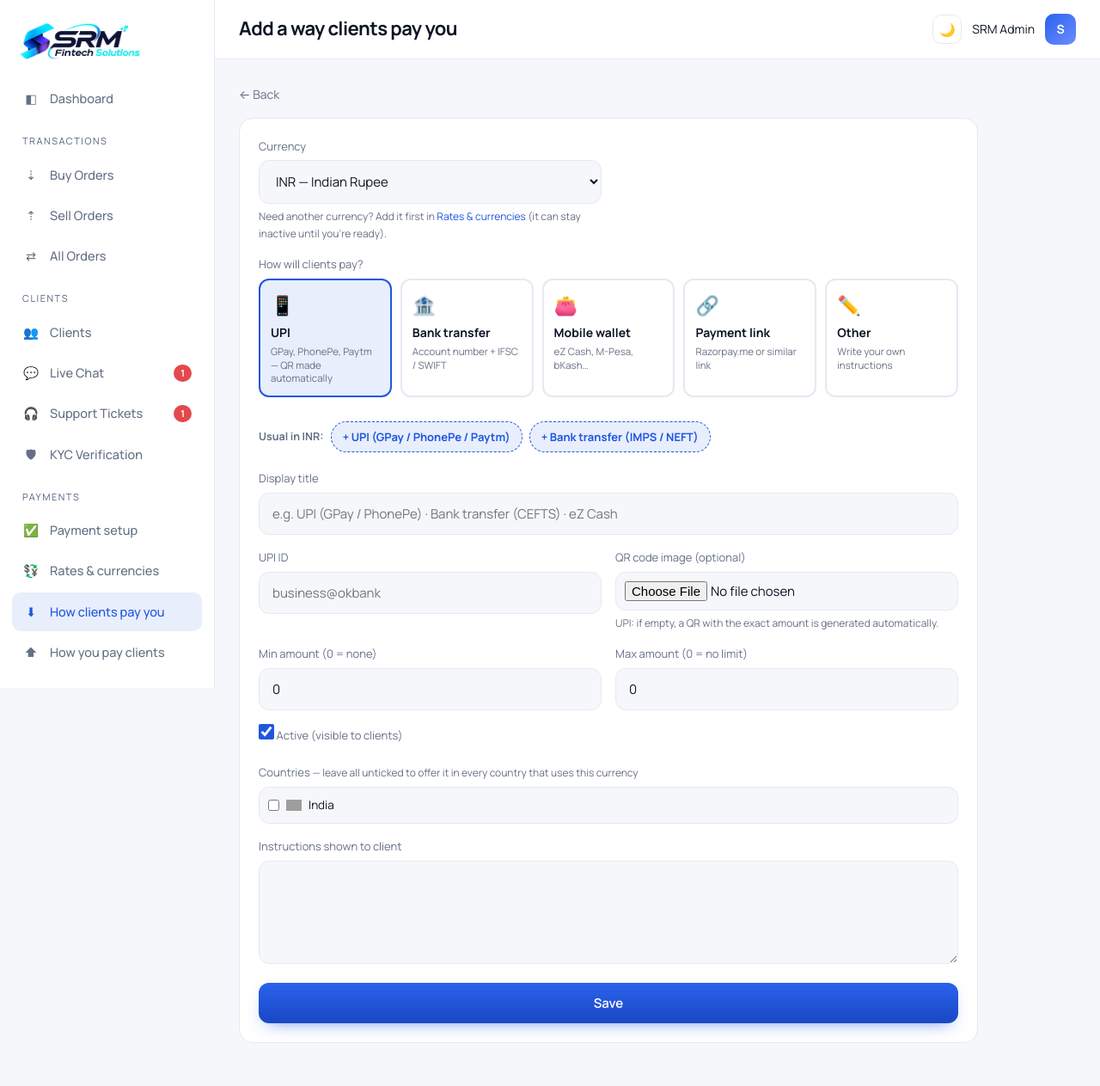
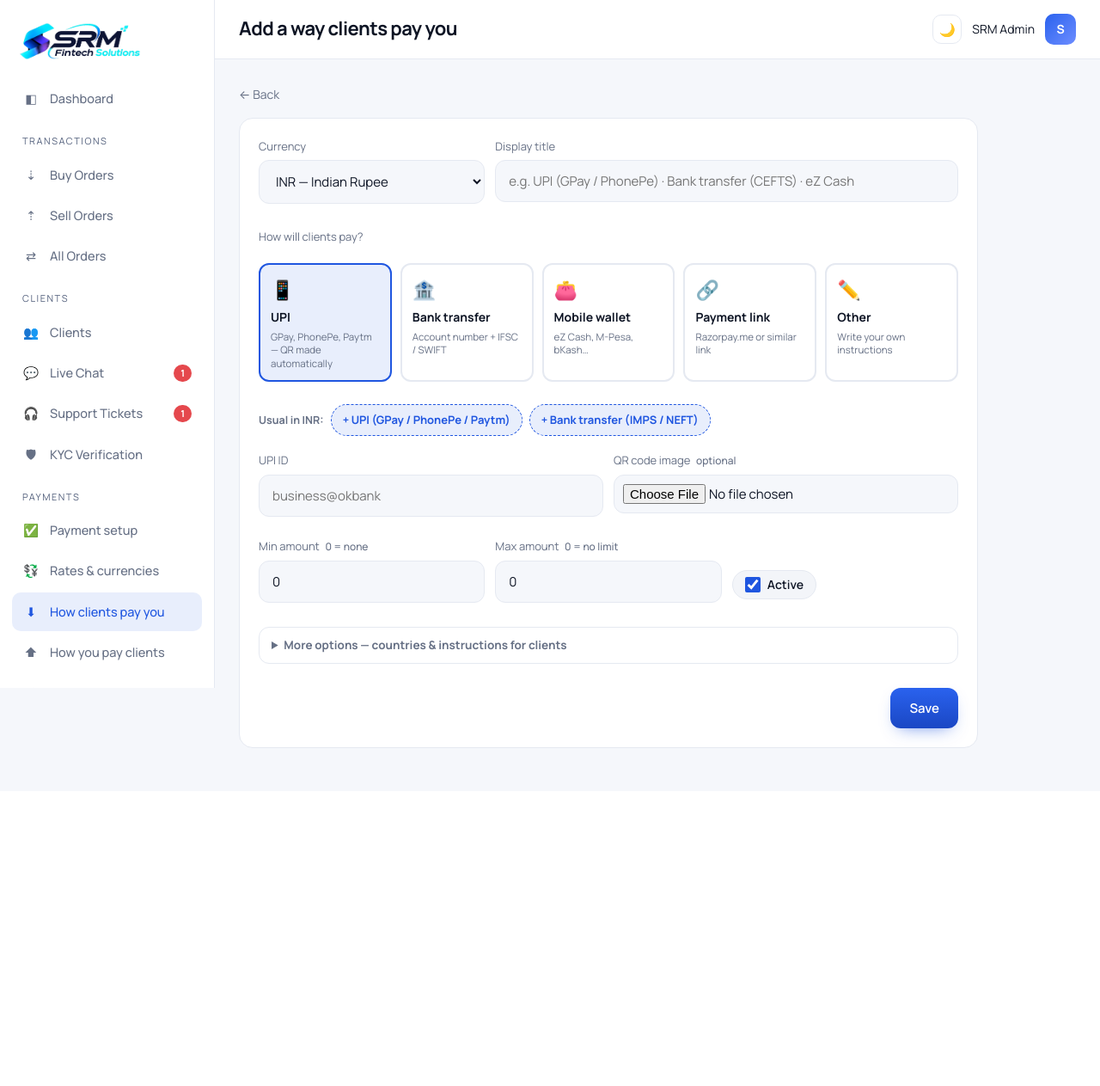
Before and after one commit to Growmore8/P2P, a Laravel app: page /admin/methods/create in a window 1280 px wide. Shown: the whole page at 86% size. After the commit the page ends 870 px from the top, so only its background shows below. Run offline with Laravel 12, Linux system fonts and the light colour scheme; a user stored in the database is signed in; data comes from the database, SQL or seed files in the repository; tables that the repository leaves empty hold one stand-in row (values such as "Sample post"); grey boxes are pictures that could not be loaded.

Commit message:
Compact pop-ups that fit without scrolling; only TRC20/BEP20/ERC20 wallets
- All add pop-ups tightened (side-by-side fields, small type pills, extra options folded away)
- Add-wallet pop-up: TRC20 / BEP20 / ERC20 only, single-line address
- "Switch on now" renamed "Open for clients now" with an explanation

Co-Authored-By: Claude Opus 5.5 <noreply@anthropic.com>

```diff
--- a/config/networks.php
+++ b/config/networks.php
@@ -5,10 +5,4 @@ return [
     'TRC20' => ['name' => 'Tron (TRC20)', 'fee' => 1.00, 'regex' => '^T[1-9A-HJ-NP-Za-km-z]{33}$', 'hint' => 'starts with T'],
     'BEP20' => ['name' => 'BNB Chain (BEP20)', 'fee' => 0.50, 'regex' => '^0x[a-fA-F0-9]{40}$', 'hint' => 'starts with 0x'],
     'ERC20' => ['name' => 'Ethereum (ERC20)', 'fee' => 5.00, 'regex' => '^0x[a-fA-F0-9]{40}$', 'hint' => 'starts with 0x'],
-    'POLYGON' => ['name' => 'Polygon', 'fee' => 0.50, 'regex' => '^0x[a-fA-F0-9]{40}$', 'hint' => 'starts with 0x'],
-    'SOL' => ['name' => 'Solana (SPL)', 'fee' => 0.50, 'regex' => '^[1-9A-HJ-NP-Za-km-z]{32,44}$', 'hint' => 'letters and numbers, 32–44 characters'],
-    'ARBITRUM' => ['name' => 'Arbitrum One', 'fee' => 0.50, 'regex' => '^0x[a-fA-F0-9]{40}$', 'hint' => 'starts with 0x'],
-    'OPTIMISM' => ['name' => 'Optimism', 'fee' => 0.50, 'regex' => '^0x[a-fA-F0-9]{40}$', 'hint' => 'starts with 0x'],
-    'AVAXC' => ['name' => 'Avalanche C-Chain', 'fee' => 0.50, 'regex' => '^0x[a-fA-F0-9]{40}$', 'hint' => 'starts with 0x'],
-    'TON' => ['name' => 'TON', 'fee' => 0.50, 'regex' => '^(EQ|UQ)[A-Za-z0-9_\-]{46}$', 'hint' => 'starts with EQ or UQ'],
 ];
--- a/database/seeders/DatabaseSeeder.php
+++ b/database/seeders/DatabaseSeeder.php
@@ -27,7 +27,6 @@ class DatabaseSeeder extends Seeder
             ['code' => 'TRC20', 'name' => 'Tron (TRC20)', 'fee' => 1.00, 'address_regex' => '^T[1-9A-HJ-NP-Za-km-z]{33}$', 'sort' => 1],
             ['code' => 'BEP20', 'name' => 'BNB Chain (BEP20)', 'fee' => 0.50, 'address_regex' => '^0x[a-fA-F0-9]{40}$', 'sort' => 2],
             ['code' => 'ERC20', 'name' => 'Ethereum (ERC20)', 'fee' => 5.00, 'address_regex' => '^0x[a-fA-F0-9]{40}$', 'sort' => 3],
-            ['code' => 'POLYGON', 'name' => 'Polygon', 'fee' => 0.50, 'address_regex' => '^0x[a-fA-F0-9]{40}$', 'sort' => 4],
         ];
         foreach ($networks as $n) {
             Network::firstOrCreate(['code' => $n['code']], $n);
--- a/public/css/theme.css
+++ b/public/css/theme.css
@@ -936,3 +936,53 @@ body.modal-on{overflow:hidden}
 .content{max-width:none}
 /* Keep right-to-left currency symbols (e.g. د.إ) from reordering the numbers around them */
 .wl-addr b,.cur-stats b,.wl-name{unicode-bidi:isolate}
+/* Compact "Add crypto wallet" pop-up */
+.wl-modal{max-width:420px;gap:10px;padding:20px 22px}
+.wl-modal h3{font-size:15.5px}
+.wl-modal .input{padding:10px 14px;font-size:14px;min-height:0;height:auto;border-radius:10px}
+.wl-modal .addr-check{font-size:12px}
+.wl-modal .check{font-size:14px;color:var(--text)}
+.wl-modal-actions .btn{padding:9px 18px;font-size:14px}
+
+/* ===== Compact pop-up forms: fit on screen without scrolling ===== */
+.mf-grid{display:grid;grid-template-columns:repeat(3,minmax(0,1fr));gap:10px 12px;margin-bottom:10px}
+.mf-grid.two{grid-template-columns:repeat(2,minmax(0,1fr))}
+.mf-grid .span-2{grid-column:span 2}
+.mf-grid [hidden],.mf-grid [style*="display: none"]{display:none!important}
+.mf-label{display:block;margin:4px 0 6px}
+.mf-switch{display:flex;align-items:flex-end;padding-bottom:4px}
+.mf-more{margin:4px 0 0}
+.mf-foot{display:flex;justify-content:flex-end;gap:10px;margin-top:14px}
+.modal-form{max-width:720px}
+.modal-box.modal-form{padding:18px 22px;max-height:96vh}
+.modal-form .mf-head{margin-bottom:8px}
+.modal-form .mf-head h3{font-size:16.5px}
+.modal-form .mf-head + p{font-size:12.5px!important;margin:-4px 0 10px!important}
+.modal-form .form label,.modal-form label{font-size:12.5px;margin-bottom:4px}
+.modal-form .input{padding:8px 12px;font-size:14px;border-radius:10px;min-height:0}
+.modal-form select.input{padding-right:30px}
+.modal-form .input.big{font-size:15px}
+.modal-form textarea.input{min-height:0}
+.modal-form .hint{font-size:11.5px;margin-top:3px}
+.modal-form .form-grid,.modal-form .form-grid-3,.modal-form .cur-grid{gap:10px 12px}
+.modal-form .form-grid-3,.modal-form .form-grid{margin-bottom:10px}
+/* type cards → one row of small pills */
+.modal-form .type-cards{grid-template-columns:repeat(5,minmax(0,1fr));gap:6px}
+.modal-form .type-card{flex-direction:row;align-items:center;gap:6px;padding:8px 10px;border-width:1.5px;border-radius:10px}
+.modal-form .type-card .tc-ico{font-size:16px}
+.modal-form .type-card b{font-size:12.5px;white-space:nowrap}
+.modal-form .type-card small{display:none}
+.modal-form .preset-chips{margin:8px 0 10px}
+.modal-form .preset-chip{padding:5px 11px;font-size:12.5px}
+.modal-form .net-adv{padding:8px 12px}
+.modal-form .net-adv summary{font-size:12.5px}
+.modal-form .cur-actions{margin-top:12px}
+.modal-form .preset-box{margin-top:10px;padding:10px 12px}
+.modal-form .market-line{font-size:12px;margin-top:4px}
+.modal-form .cbox,.modal-form label.cbox{font-size:13px}
+@media (max-width:640px){
+  .mf-grid,.mf-grid.two{grid-template-columns:1fr}
+  .mf-grid .span-2{grid-column:auto}
+  .modal-form .type-cards{grid-template-columns:repeat(3,minmax(0,1fr))}
+}
+@media (max-height:760px){ .modal-box.modal-form{padding:14px 18px} .modal-form .mf-grid{gap:8px 10px;margin-bottom:8px} }
--- a/resources/views/admin/methods/_form.blade.php
+++ b/resources/views/admin/methods/_form.blade.php
@@ -5,50 +5,60 @@
   @csrf
   @if ($method->exists) @method('PUT') @endif
   @if ($modal ?? false)<input type="hidden" name="_modal" value="add">@endif
-  <div class="form-grid">
+  @php
+    $typeCards = ['upi' => ['📱', 'UPI', 'GPay, PhonePe, Paytm — QR made automatically'], 'bank' => ['🏦', 'Bank transfer', 'Account number + IFSC / SWIFT'], 'wallet' => ['👛', 'Mobile wallet', 'eZ Cash, M-Pesa, bKash…'], 'link' => ['🔗', 'Payment link', 'Razorpay.me or similar link'], 'other' => ['✏️', 'Other', 'Write your own instructions']];
+    $curType = old('type', $method->type ?: 'upi');
+    $moreOpen = $errors->hasAny(['countries', 'countries.*', 'instructions']) || old('instructions', $method->instructions) || ! empty(old('countries', $method->countries));
+  @endphp
+  <div class="mf-grid">
     <div><label>Currency</label>
       <select name="currency" class="input" required>
         @foreach (\App\Models\Currency::orderBy('sort')->get() as $c)<option value="{{ $c->code }}" @selected($cur === $c->code)>{{ $c->code }} — {{ $c->name }}{{ $c->is_active ? '' : ' (inactive)' }}</option>@endforeach
       </select>
-      <span class="hint">Need another currency? Add it first in <a class="green" href="{{ route('admin.currencies.index') }}#add">Rates &amp; currencies</a> (it can stay inactive until you're ready).</span>
     </div>
-    <div class="full"><label>How will clients pay?</label>
-      @php
-        $typeCards = ['upi' => ['📱', 'UPI', 'GPay, PhonePe, Paytm — QR made automatically'], 'bank' => ['🏦', 'Bank transfer', 'Account number + IFSC / SWIFT'], 'wallet' => ['👛', 'Mobile wallet', 'eZ Cash, M-Pesa, bKash…'], 'link' => ['🔗', 'Payment link', 'Razorpay.me or similar link'], 'other' => ['✏️', 'Other', 'Write your own instructions']];
-        $curType = old('type', $method->type ?: 'upi');
-      @endphp
+    <div class="span-2"><label>Display title</label><input class="input" name="title" value="{{ old('title', $method->title) }}" placeholder="e.g. UPI (GPay / PhonePe) · Bank transfer (CEFTS) · eZ Cash" required></div>
+  </div>
+
+  <label class="mf-label">How will clients pay?</label>
   <select name="type" class="input" data-type-toggle data-type-select style="display:none">
     @foreach (\App\Models\DepositMethod::TYPES as $k => $l)<option value="{{ $k }}" @selected($curType === $k)>{{ $l }}</option>@endforeach
   </select>
   <div class="type-cards">
     @foreach ($typeCards as $k => [$ico, $l, $d])
-          <button type="button" class="type-card {{ $curType === $k ? 'on' : '' }}" data-pick-type="{{ $k }}"><span class="tc-ico">{{ $ico }}</span><b>{{ $l }}</b><small>{{ $d }}</small></button>
+      <button type="button" class="type-card {{ $curType === $k ? 'on' : '' }}" data-pick-type="{{ $k }}" title="{{ $d }}"><span class="tc-ico">{{ $ico }}</span><b>{{ $l }}</b><small>{{ $d }}</small></button>
     @endforeach
   </div>
+  @unless ($method->exists)@include('admin.partials.method-presets', ['list' => 'pay'])@endunless
+
+  <div class="mf-grid two">
+    <div data-type="link" class="span-2"><label>Payment link (https://…)</label><input class="input" name="pay_url" value="{{ old('pay_url', $method->pay_url) }}" placeholder="https://razorpay.me/@yourbusiness">
+      <span class="hint">Clients pay the exact amount on this link, then paste the payment ID (pay_…).</span></div>
+    <div data-type="upi"><label>UPI ID</label><input class="input" name="upi_id" value="{{ old('upi_id', $method->upi_id) }}" placeholder="business@okbank"></div>
+    <div data-type="upi wallet"><label>QR code image <small>optional</small></label><input class="input" type="file" name="qr" accept="image/*">
+      @if ($method->qr_image)<img src="{{ route('files.qr', $method) }}" alt="QR" style="width:90px;margin-top:6px;border-radius:8px;background:#fff;padding:5px">@endif
     </div>
-    @unless ($method->exists)<div class="full">@include('admin.partials.method-presets', ['list' => 'pay'])</div>@endunless
-    <div class="full"><label>Display title</label><input class="input" name="title" value="{{ old('title', $method->title) }}" placeholder="e.g. UPI (GPay / PhonePe) · Bank transfer (CEFTS) · eZ Cash" required></div>
-
-    <div data-type="link" class="full"><label>Payment link (https://…)</label><input class="input" name="pay_url" value="{{ old('pay_url', $method->pay_url) }}" placeholder="https://razorpay.me/@yourbusiness">
-      <span class="hint">Clients open this link, pay the exact order amount, then paste the payment ID (e.g. pay_…) as their reference.</span></div>
-    <div data-type="upi"><label>UPI ID</label><input class="input" name="upi_id" value="{{ old('upi_id', $method->upi_id) }}" placeholder="business@okbank"></div>
-    <div data-type="upi wallet"><label>QR code image (optional)</label><input class="input" type="file" name="qr" accept="image/*">
-      <span class="hint">UPI: if empty, a QR with the exact amount is generated automatically.</span>
-      @if ($method->qr_image)<img src="{{ route('files.qr', $method) }}" alt="QR" style="width:110px;margin-top:8px;border-radius:8px;background:#fff;padding:6px">@endif
-    </div>
-
     <div data-type="bank wallet"><label>Account / wallet holder</label><input class="input" name="account_holder" value="{{ old('account_holder', $method->account_holder) }}"></div>
     <div data-type="bank wallet"><label><span data-type="bank">Bank name</span><span data-type="wallet">Wallet provider</span></label><input class="input" name="bank_name" value="{{ old('bank_name', $method->bank_name) }}"></div>
     <div data-type="bank wallet"><label><span data-type="bank">Account number / IBAN</span><span data-type="wallet">Wallet number</span></label><input class="input" name="account_number" value="{{ old('account_number', $method->account_number) }}"></div>
     <div data-type="bank"><label>IFSC / SWIFT / branch code</label><input class="input" name="ifsc" value="{{ old('ifsc', $method->ifsc) }}" style="text-transform:uppercase"></div>
+  </div>
 
-    <div><label>Min amount (0 = none)</label><input class="input" type="number" step="0.01" name="min_amount" value="{{ old('min_amount', $method->min_amount ?? 0) }}"></div>
-    <div><label>Max amount (0 = no limit)</label><input class="input" type="number" step="0.01" name="max_amount" value="{{ old('max_amount', $method->max_amount ?? 0) }}"></div>
-    <div style="align-self:end"><label class="switch"><input type="checkbox" name="is_active" value="1" @checked(old('is_active', $method->is_active))> Active (visible to clients)</label></div>
-    <div class="full">@include('partials.admin-countries', ['selected' => old('countries', $method->countries), 'currency' => $cur])</div>
-    <div class="full"><label>Instructions shown to client</label><textarea name="instructions" class="input" rows="4">{{ old('instructions', $method->instructions) }}</textarea></div>
+  <div class="mf-grid">
+    <div><label>Min amount <small>0 = none</small></label><input class="input" type="number" step="0.01" name="min_amount" value="{{ old('min_amount', $method->min_amount ?? 0) }}"></div>
+    <div><label>Max amount <small>0 = no limit</small></label><input class="input" type="number" step="0.01" name="max_amount" value="{{ old('max_amount', $method->max_amount ?? 0) }}"></div>
+    <div class="mf-switch"><label class="switch cur-switch"><input type="checkbox" name="is_active" value="1" @checked(old('is_active', $method->is_active))> Active</label></div>
   </div>
+
+  <details class="net-adv mf-more" @if ($moreOpen) open @endif>
+    <summary>More options — countries &amp; instructions for clients</summary>
+    <div style="margin-top:10px">@include('partials.admin-countries', ['selected' => old('countries', $method->countries), 'currency' => $cur])</div>
+    <div style="margin-top:10px"><label>Instructions shown to client</label><textarea name="instructions" class="input" rows="2">{{ old('instructions', $method->instructions) }}</textarea></div>
+  </details>
+
+  <div class="mf-foot">
+    @if ($modal ?? false)<button type="button" class="btn btn-ghost" data-modal-close>Cancel</button>@endif
     <button class="btn btn-primary">Save</button>
+  </div>
 </form>
 <script>
 document.querySelectorAll('[data-pick-type]').forEach(function (b) {
--- a/resources/views/admin/partials/payout-form.blade.php
+++ b/resources/views/admin/partials/payout-form.blade.php
@@ -23,5 +23,8 @@
       <label class="switch" style="padding-bottom:12px"><input type="checkbox" name="is_active" value="1" @checked($m->is_active)> Active</label></div>
   </div>
   @include('partials.admin-countries', ['selected' => $m->countries, 'currency' => $m->currency])
-  <button class="btn btn-primary btn-sm">{{ $m->exists ? 'Save' : 'Add receive method' }}</button>
+  <div class="mf-foot">
+    @if ($modal ?? false)<button type="button" class="btn btn-ghost" data-modal-close>Cancel</button>@endif
+    <button class="btn btn-primary {{ ($modal ?? false) ? '' : 'btn-sm' }}">{{ $m->exists ? 'Save' : 'Add receive method' }}</button>
+  </div>
 </form>
--- a/resources/views/partials/head.blade.php
+++ b/resources/views/partials/head.blade.php
@@ -35,6 +35,6 @@
 <meta name="application-name" content="SRM Fintech">
 <link rel="preconnect" href="https://fonts.googleapis.com"><link rel="preconnect" href="https://fonts.gstatic.com" crossorigin>
 <link href="https://fonts.googleapis.com/css2?family=Manrope:wght@400;500;600;700;800&display=swap" rel="stylesheet">
-<link rel="stylesheet" href="{{ asset('css/style.css') }}?v=45">
-<link rel="stylesheet" href="{{ asset('css/app.css') }}?v=45">
-<link rel="stylesheet" href="{{ asset('css/theme.css') }}?v=45">
+<link rel="stylesheet" href="{{ asset('css/style.css') }}?v=47">
+<link rel="stylesheet" href="{{ asset('css/app.css') }}?v=47">
+<link rel="stylesheet" href="{{ asset('css/theme.css') }}?v=47">
```
Also changed, not shown: resources/views/admin/currencies.blade.php (+13 -10 lines), resources/views/admin/networks.blade.php (+4 -4 lines), tests/Feature/P2PFlowTest.php (+8 -5 lines). Lines whose indentation alone changed are shown as unchanged.
